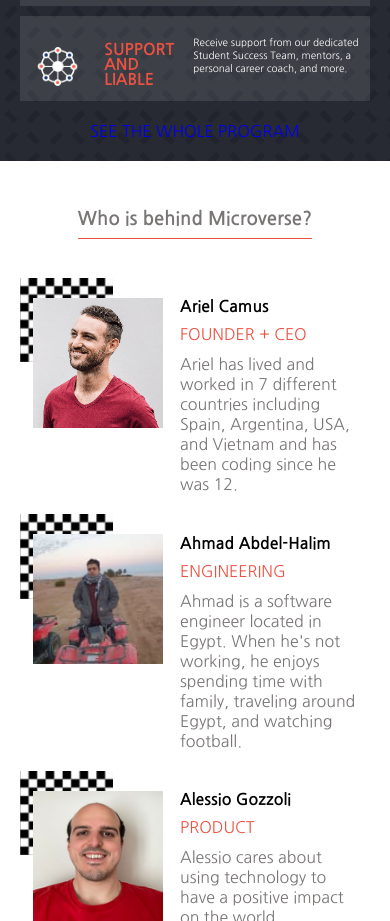
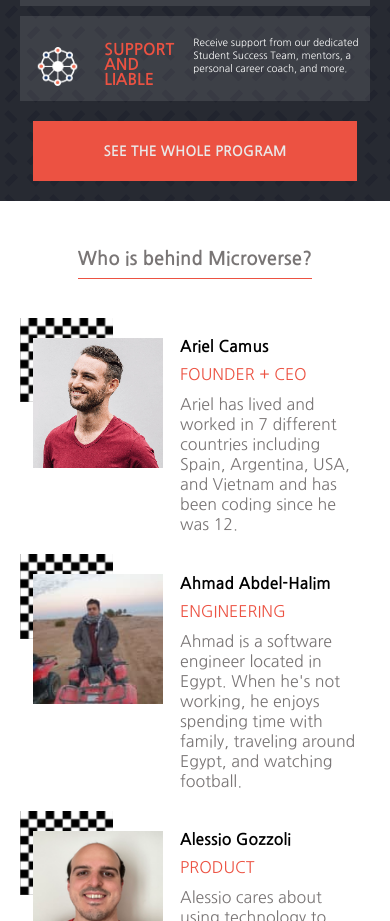
Before and after one commit to Cluab/capstone-project, a website: page index.html in a window 390 px wide. Shown: the part 1020-1941 px from the top of the page. Drawn offline with Linux system fonts and the light colour scheme; a web font is replaced by a local one.

Commit message:
added color to main-box a

```diff
--- a/style.css
+++ b/style.css
@@ -114,6 +114,20 @@
     flex-direction: column;
     gap: 10px;
   }
+
+  .main-program a {
+    color: #e9e9e9;
+    font-size: 14px;
+    height: 40px;
+    font-weight: 600;
+    display: flex;
+    justify-content: center;
+    flex-direction: column;
+    padding: 10px 70px;
+    background-color: #ec5242;
+    text-decoration: none;
+  }
+
 }
 
 .microverse-logo {
```
